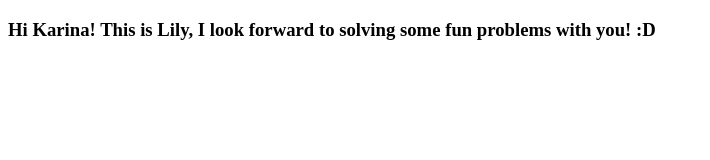
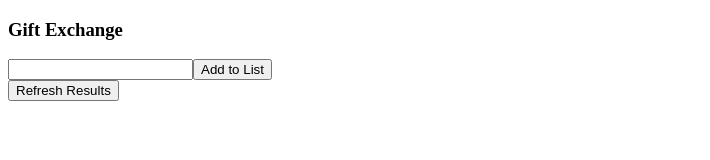
Before and after one commit to danhuijia/gatsby-playground, a Gatsby site: page / in a window 1280 px wide. Shown: the whole page, without its empty margins (0-710 px from the left). Built offline with nearby package versions, Linux system fonts and the light colour scheme; Gatsby itself is replaced by a stand-in of ours.

Commit message:
Added user input for problem.

```diff
--- a/gatsby-config.js
+++ b/gatsby-config.js
@@ -6,5 +6,14 @@ module.exports = {
     title: `Gatsby Playground`,
     siteUrl: `https://www.yourdomain.tld`,
   },
-  plugins: [],
+  plugins: [
+    {
+      resolve: `gatsby-source-filesystem`,
+      options: {
+        name: `data`,
+        path: `${__dirname}/src/data/`,
+      },
+    },
+    `gatsby-transformer-csv`,
+  ],
 }
--- a/src/components/Problem.js
+++ b/src/components/Problem.js
@@ -1,21 +1,69 @@
 import React, { useEffect, useState, useReducer } from "react"
 import { container } from './problem.module.css'
+
 const _ = require('lodash')
+
+// Write a script that processes the CSV file below
+// Randomly assign givers to receivers
+// Print each person's email followed by the email of the person they're assigned to (see expected output below)
+
+// Notes:
+// A person cannot give a gift to themselves
+// Ensure everyone gives only one gift, and receives only one gift
+
+// It should be random - if we run the script multiple times we should get different results.
+
+// Name,Email
+// Alex,turner_it_around@hotmail.com
+// Sahana,spatel76@gmail.com
+// Ahmed Yahya,ahmed@live.ca
 
 
 
 const Problem = (props) => {
-    console.log('%cSolving starts here ...', "color: green")
+    console.log('%cSolving starts here ...', "color: orange")
+    const { data } = props
+    const [displayData, setDisplayData] = useState([])
 
 
+    const onGetResult = () => {
+        if(!data || _.isEmpty(data)) return
+        let receiverArr = [];
+        let useData = _.map(data, (d, index) => {
+            receiverArr.push(index);
+            return _.assign(d, {
+                id: index,
+                receiverId: null,
+            })
+        })
+        _.forEach(useData, (giver, index) => {
+            let filteredReceiver = _.filter(receiverArr, r => r != giver.id)  // filters out giver
+            const receiverId = filteredReceiver[_.random((0, filteredReceiver.length - 1))]
 
+            // check if no receiver left
+            if (filteredReceiver.length === 0) {
+                console.log("%cDoesnt work, do sawp ", 'color:red')
+                // swap with the giver in front
+                let swapper = _.find(useData, { id: index - 1 });
+                _.assign(giver, { receiverId: swapper.receiverId })
+                _.assign(swapper, { receiverId: giver.id })
+            } else {
+                _.assign(useData[index], { receiverId, })
+                receiverArr = _.filter(receiverArr, r => r != receiverId) // filters out the receiver chosen
+            }
+        })
 
-    useEffect(() => {
-
-    }, [])
+        _.map(useData, d => {
+            console.log("%c" + `${d.email} -> ${_.find(useData, { id: d.receiverId }).email}`, 'color:green')
+        })
+        setDisplayData(useData)
+    }
 
     return <div className={container}>
-
+        {_.map(displayData, d => {
+            return <div key={d.id}>{`${d.email} -> ${_.find(displayData, { id: d.receiverId }).email}`}</div>
+        })}
+        <button onClick={onGetResult}> Refresh Results</button>
 
 
     </div>
--- /dev/null
+++ b/src/components/UserInput.js
@@ -0,0 +1,36 @@
+import React, { useEffect, useState, useReducer } from "react"
+
+const _ = require('lodash')
+
+
+
+
+const UserInput = (props) => {
+    const{users} = props
+    const [user, setUser] = useState({name:null, email:null})
+    console.log('users',users)
+
+    const onUpdateUser = (user) => {
+        if(_.isFunction(props.onUpdateUsers)) props.onUpdateUsers(user);
+    }
+
+    const onAddUser = (name, email) => {
+        onUpdateUser(user)
+        setUser({name:'', email:null})
+    }
+
+    const onUserChange=(e)=>{
+        setUser({name:e.target.value, email:`${e.target.value}@gmail.com'`})
+    }
+    return <div >
+        {_.map(users, user => {
+            return <div>{user.name}</div>
+        })}
+    <input value={user.name} onChange={onUserChange} />
+    <button onClick={onAddUser} >Add to List</button>
+
+
+
+    </div>
+}
+export default UserInput;
--- /dev/null
+++ b/src/data/data.csv
@@ -0,0 +1,4 @@
+Name,Email
+Alex,turner_it_around@hotmail.com
+Sahana,spatel76@gmail.com
+Ahmed Yahya,ahmed@live.ca
--- a/src/pages/index.js
+++ b/src/pages/index.js
@@ -1,14 +1,38 @@
-import * as React from "react"
-import  Problem  from "../components/Problem"
+import React, { useState, } from "react"
+import Problem from "../components/Problem"
+import UserInput from "../components/UserInput"
+//import dataCsv from "../data/data.csv"
 const _ = require('lodash')
 
+let mockData = [
+  { name: 'Alex', email: 'turner_it_around@hotmail.com' },
+  { name: 'Sahana', email: 'spatel76@gmail.com' },
+  { name: 'Ahmed Yahya', email: 'ahmed@live.ca' },
+]
+
+
 const IndexPage = () => {
-  console.log('%cNice you meet you :D', "color: orange")
+  const [users, setUsers] = useState([])
+  const onUpdateUsers = (user) => {
+    let cloneUsers = _.cloneDeep(users)
+    cloneUsers.push(user)
+    setUsers(cloneUsers)
+  }
+
 
   return (
     <main>
-      <h3>Hi Karina! This is Lily, I look forward to solving some fun problems with you! :D</h3>
-      <Problem></Problem>
+      <h3>Gift Exchange</h3>
+      < UserInput
+        onUpdateUsers={onUpdateUsers}
+        users={users}
+      >
+      </ UserInput>
+      <Problem
+        data={users}
+      >
+
+      </Problem>
     </main>
   )
 }
```
Also changed, not shown: 2 other files.
